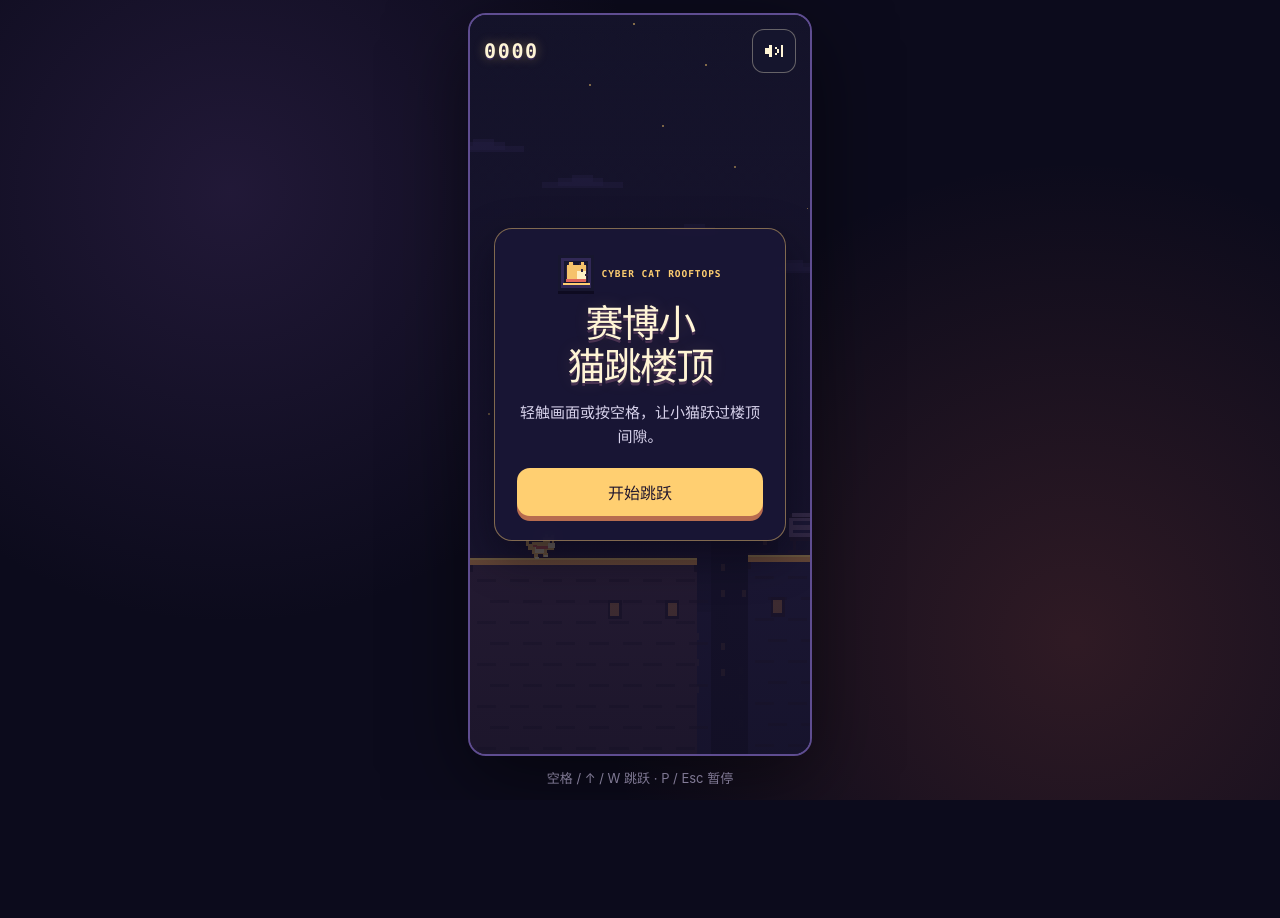
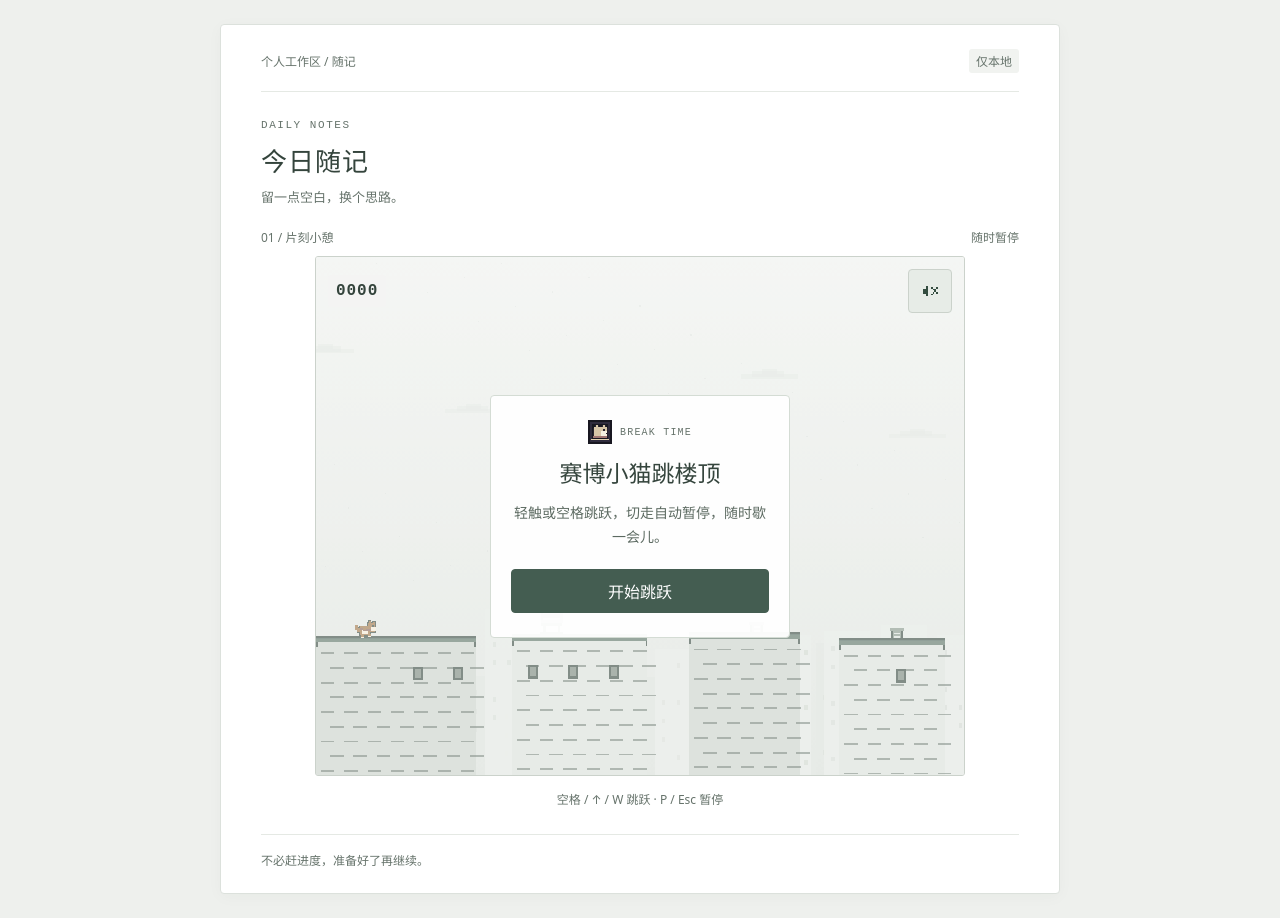
Before and after one commit to Yessi-cmd/cyber-cat-rooftops, a website built with Vite: page index.html in a window 1280 px wide. Before the commit the page ends 800 px from the top, so only its background shows below. Built offline with nearby package versions, Linux system fonts and the light colour scheme.

Commit message:
Make work breaks quiet and embed game in an office document

```diff
--- a/index.html
+++ b/index.html
@@ -24,10 +24,21 @@
     <meta property="og:image:alt" content="橘白小猫戴着珊瑚围巾跃过温暖的夜间城市楼顶" />
     <meta name="twitter:card" content="summary_large_image" />
     <meta name="twitter:image" content="https://game.norliva.top/og-card.jpg" />
-    <title>赛博小猫跳楼顶</title>
+    <title>今日随记 · 小憩</title>
   </head>
   <body>
     <main class="page-shell">
+      <article class="document">
+        <header class="document-header">
+          <span class="document-category" data-document="category">个人工作区 / 随记</span>
+          <span class="document-tag" data-document="tag">仅本地</span>
+        </header>
+        <div class="document-intro">
+          <p class="document-kicker" data-document="kicker">DAILY NOTES</p>
+          <h2 data-document="title">今日随记</h2>
+          <p data-document="intro">留一点空白，换个思路。</p>
+        </div>
+        <div class="section-label"><span data-document="section">01 / 片刻小憩</span><span data-document="hint">随时暂停</span></div>
       <section id="game-shell" class="game-shell" tabindex="0" aria-label="赛博小猫跳楼顶游戏区域">
         <canvas id="game-canvas" aria-label="游戏画面"></canvas>
 
@@ -43,10 +54,10 @@
           <div class="panel">
             <div class="brand-lockup" aria-hidden="true">
               <img class="brand-mark" src="/favicon.svg" width="40" height="40" alt="" />
-              <p id="eyebrow" class="eyebrow">CYBER CAT ROOFTOPS</p>
+              <p id="eyebrow" class="eyebrow" data-document="brand">BREAK TIME</p>
             </div>
             <h1 id="overlay-title">赛博小猫跳楼顶</h1>
-            <p id="overlay-copy">轻触画面或按空格，让小猫跃过楼顶间隙。</p>
+            <p id="overlay-copy">轻触或空格跳跃，切走自动暂停，随时歇一会儿。</p>
             <p id="result" class="result" hidden></p>
             <button id="primary-button" class="primary-button" type="button">开始跳跃</button>
           </div>
@@ -57,6 +68,8 @@
       </section>
 
       <p class="desktop-help">空格 / ↑ / W 跳跃 · P / Esc 暂停</p>
+      <footer class="document-footer" data-document="footer">不必赶进度，准备好了再继续。</footer>
+      </article>
     </main>
 
     <script type="module" src="/src/main.ts"></script>
--- a/src/content/zh-CN.ts
+++ b/src/content/zh-CN.ts
@@ -3,15 +3,26 @@ import type { GameState } from "../game/types";
 type OverlayState = Exclude<GameState, "playing">;
 
 export const CONTENT = {
+  document: {
+    category: "个人工作区 / 随记",
+    tag: "仅本地",
+    kicker: "DAILY NOTES",
+    title: "今日随记",
+    intro: "留一点空白，换个思路。",
+    section: "01 / 片刻小憩",
+    hint: "随时暂停",
+    footer: "不必赶进度，准备好了再继续。",
+    brand: "BREAK TIME",
+  },
   overlay: {
     ready: {
       title: "赛博小猫跳楼顶",
-      copy: "轻触画面或按空格，让小猫跃过楼顶间隙。",
+      copy: "轻触或空格跳跃，切走自动暂停，随时歇一会儿。",
       action: "开始跳跃",
     },
     paused: {
       title: "稍作休息",
-      copy: "返回后需要手动继续，小猫会在原地等你。",
+      copy: "小猫在原地等你，准备好后点「继续游戏」。",
       action: "继续游戏",
     },
     gameOver: {
--- a/src/main.ts
+++ b/src/main.ts
@@ -44,6 +44,9 @@ class GameApp {
   private accumulator = 0;
 
   constructor() {
+    for (const [key, text] of Object.entries(CONTENT.document)) {
+      requiredElement<HTMLElement>(`[data-document="${key}"]`).textContent = text;
+    }
     this.session.setViewWidth(this.renderer.viewWidth);
     new InputController(this.shell, this.canvas, this.handleInput);
     this.primaryButton.addEventListener("click", this.handlePrimaryClick);
@@ -101,7 +104,7 @@ class GameApp {
       return;
     }
     if (action === "pause") {
-      this.togglePause();
+      this.pauseForInterruption();
       return;
     }
 
@@ -142,7 +145,7 @@ class GameApp {
   };
 
   private readonly handlePauseClick = (): void => {
-    this.togglePause();
+    this.pauseForInterruption();
     this.shell.focus({ preventScroll: true });
   };
 
@@ -157,19 +160,6 @@ class GameApp {
     this.renderSoundButton();
     this.shell.focus({ preventScroll: true });
   };
-
-  private togglePause(): void {
-    if (this.stateMachine.state === "playing") {
-      this.stateMachine.send("pause");
-      this.audio.setAmbientActive(false);
-      this.liveStatus.textContent = CONTENT.live.paused;
-    } else if (this.stateMachine.state === "paused") {
-      this.stateMachine.send("resume");
-      this.audio.setAmbientActive(true);
-      this.liveStatus.textContent = CONTENT.live.resumed;
-    }
-    this.renderUi();
-  }
 
   private pauseForInterruption(): void {
     if (this.stateMachine.state !== "playing") {
@@ -223,6 +213,7 @@ class GameApp {
 
   private renderUi(): void {
     const state = this.stateMachine.state;
+    this.shell.dataset.state = state;
     this.pauseButton.hidden = state !== "playing";
     renderUiIcon(this.pauseButton, "pause");
     this.pauseButton.setAttribute("aria-label", CONTENT.aria.pause);
--- a/src/render/palette.ts
+++ b/src/render/palette.ts
@@ -1,19 +1,19 @@
 export const PALETTE = {
-  ink: "#0c0b1c",
-  night: "#17162f",
-  nightLift: "#211a3b",
-  violetDark: "#312856",
-  violet: "#493252",
-  haze: "#6b5480",
-  textCream: "#fff5d6",
-  catCream: "#fff0c4",
-  warmYellow: "#ffcf71",
-  catOrange: "#f6c26b",
-  roofOrange: "#f0a45e",
-  windowAmber: "#d89061",
-  scarfCoral: "#df665c",
-  neonCyan: "#72d7d0",
-  neonPink: "#e985b5",
-  smoke: "#b8aecb",
-  blackPurple: "#30213f",
+  ink: "#26372e",
+  night: "#f4f5f3",
+  nightLift: "#e7eae6",
+  violetDark: "#dce1dc",
+  violet: "#cbd2cb",
+  haze: "#809084",
+  textCream: "#293b31",
+  catCream: "#f9edd7",
+  warmYellow: "#445d51",
+  catOrange: "#986b38",
+  roofOrange: "#50685a",
+  windowAmber: "#9caa9b",
+  scarfCoral: "#815b4e",
+  neonCyan: "#7c958a",
+  neonPink: "#a28b91",
+  smoke: "#a8b3a9",
+  blackPurple: "#293b31",
 } as const;
--- a/src/render/renderer.ts
+++ b/src/render/renderer.ts
@@ -40,9 +40,10 @@ export class Renderer {
     context.save();
     context.setTransform(this.dpr, 0, 0, this.dpr, 0, 0);
     context.imageSmoothingEnabled = false;
-    this.drawSky(snapshot.cameraX, snapshot.cameraY, reducedMotion);
-    this.drawPlatforms(snapshot, reducedMotion, nowMs);
-    this.drawCat(snapshot, gameState, reducedMotion, nowMs);
+    // Keep decorative layers still in the document-style presentation.
+    this.drawSky(0, 0, true);
+    this.drawPlatforms(snapshot, true, nowMs);
+    this.drawCat(snapshot, gameState, reducedMotion || gameState !== "playing", nowMs);
     context.restore();
   }
 
@@ -71,7 +72,7 @@ export class Renderer {
     context.fillRect(0, 0, this.logicalWidth, GAME_HEIGHT);
 
     context.fillStyle = PALETTE.warmYellow;
-    context.globalAlpha = 0.72;
+    context.globalAlpha = 0.08;
     const starCount = Math.ceil(this.logicalWidth / 22);
     for (let index = 0; index < starCount; index += 1) {
       const x = (index * 83 + 29) % this.logicalWidth;
@@ -323,10 +324,6 @@ export class Renderer {
       this.landingStartedAtMs = null;
     }
 
-    if (pose.animation === "land" && !reducedMotion && this.landingStartedAtMs !== null) {
-      this.drawLandingDust(x, y + cat.height, nowMs - this.landingStartedAtMs);
-    }
-
     context.fillStyle = PALETTE.blackPurple;
     context.fillRect(x - 4, y + 11 + bob + pose.tailLift, 7, 10);
     context.fillRect(x - 7, y + 7 + bob + pose.tailLift, 5, 8);
@@ -371,19 +368,6 @@ export class Renderer {
     context.fillRect(x + 15, y + 25 + bob + pose.frontLegOffset, 5, 2);
   }
 
-  private drawLandingDust(x: number, floorY: number, elapsedMs: number): void {
-    const context = this.context;
-    const progress = Math.min(1, elapsedMs / LAND_ANIMATION_DURATION_MS);
-    const spread = Math.round(progress * 9);
-    const lift = Math.round(progress * 5);
-    context.save();
-    context.globalAlpha = 0.68 * (1 - progress);
-    context.fillStyle = PALETTE.smoke;
-    context.fillRect(x - 3 - spread, floorY - 2 - lift, 4, 3);
-    context.fillRect(x + 21 + spread, floorY - 3 - Math.round(lift * 0.6), 5, 3);
-    context.restore();
-  }
-
   private positiveModulo(value: number, divisor: number): number {
     return ((value % divisor) + divisor) % divisor;
   }
--- a/src/storage/preferences.ts
+++ b/src/storage/preferences.ts
@@ -7,7 +7,7 @@ export interface SaveData {
   muted: boolean;
 }
 
-const DEFAULT_SAVE: SaveData = { version: SCHEMA_VERSION, bestScore: 0, muted: false };
+const DEFAULT_SAVE: SaveData = { version: SCHEMA_VERSION, bestScore: 0, muted: true };
 
 function validBestScore(value: unknown): value is number {
   return typeof value === "number" && Number.isFinite(value) && value >= 0;
@@ -39,7 +39,7 @@ export function decodeSave(raw: string | null): SaveData {
     }
 
     if (value.version === 1 && "bestScore" in value && validBestScore(value.bestScore)) {
-      return { version: SCHEMA_VERSION, bestScore: Math.floor(value.bestScore), muted: false };
+      return { version: SCHEMA_VERSION, bestScore: Math.floor(value.bestScore), muted: true };
     }
   } catch {
     return { ...DEFAULT_SAVE };
--- a/src/styles.css
+++ b/src/styles.css
@@ -1,75 +1,96 @@
 :root {
-  color: #fff5d6;
-  background: #0c0b1c;
-  font-family: Inter, ui-sans-serif, system-ui, -apple-system, BlinkMacSystemFont, "Segoe UI", sans-serif;
+  color: #34443c;
+  background: #eef0ed;
+  font-family: ui-sans-serif,system-ui,-apple-system,BlinkMacSystemFont,"Segoe UI",sans-serif;
   font-synthesis: none;
   text-rendering: optimizeLegibility;
 }
-
 * {
   box-sizing: border-box;
 }
-
-html,
-body {
+html,body {
   min-width: 320px;
   min-height: 100%;
   margin: 0;
-  overscroll-behavior: none;
 }
-
 body {
   min-height: 100dvh;
-  background:
-    radial-gradient(circle at 18% 24%, rgb(101 67 142 / 24%), transparent 27rem),
-    radial-gradient(circle at 84% 80%, rgb(221 101 76 / 17%), transparent 30rem),
-    #0c0b1c;
 }
-
 button {
   font: inherit;
+  cursor: pointer;
 }
-
 .page-shell {
   min-height: 100dvh;
+  padding: max(24px,env(safe-area-inset-top)) max(16px,env(safe-area-inset-right)) max(24px,env(safe-area-inset-bottom)) max(16px,env(safe-area-inset-left));
   display: grid;
-  place-content: center;
+  place-items: start center;
+}
+.document {
+  width: min(100%,840px);
+  padding: 24px 40px;
+  background: #fff;
+  border: 1px solid #dce1dc;
+  border-radius: 4px;
+  box-shadow: 0 3px 16px #26372e08;
+}
+.document-header,.section-label {
+  display: flex;
+  align-items: center;
+  justify-content: space-between;
   gap: 12px;
-  padding: max(12px, env(safe-area-inset-top)) max(12px, env(safe-area-inset-right))
-    max(12px, env(safe-area-inset-bottom)) max(12px, env(safe-area-inset-left));
+  font-size: 12px;
+  color: #66736b;
 }
-
+.document-header {
+  padding-bottom: 18px;
+  border-bottom: 1px solid #e5e9e4;
+}
+.document-tag {
+  padding: 3px 7px;
+  background: #f1f3f0;
+  border-radius: 3px;
+}
+.document-intro {
+  padding: 26px 0 22px;
+}
+.document-kicker {
+  font: 11px/1.4 ui-monospace,monospace;
+  letter-spacing: .14em;
+  color: #66736b;
+  margin: 0 0 8px;
+}
+.document-intro h2 {
+  font-size: 26px;
+  font-weight: 600;
+  letter-spacing: .04em;
+  margin: 0 0 8px;
+}
+.document-intro p:last-child {
+  font-size: 13px;
+  color: #66736b;
+  margin: 0;
+}
+.section-label {
+  margin: 0 0 10px;
+}
 .game-shell {
   position: relative;
-  width: min(100vw - 24px, 500px, calc((100dvh - 56px) * 390 / 844));
-  max-height: calc(100dvh - 56px);
-  aspect-ratio: 390 / 844;
+  width: min(100%,650px);
+  margin: auto;
+  aspect-ratio: 1.25;
   overflow: hidden;
-  border: 2px solid #5f4d91;
-  border-radius: 18px;
-  background: #17162f;
-  box-shadow: 0 22px 80px rgb(0 0 0 / 50%);
+  border: 1px solid #cbd2cb;
+  border-radius: 3px;
+  background: #f4f5f3;
   outline: none;
   isolation: isolate;
+  max-height: none;
 }
-
-@media (min-width: 768px) and (min-height: 600px) and (pointer: fine) {
-  .game-shell {
-    width: min(calc(100vw - 80px), calc((100dvh - 56px) * 1.25), 1100px);
-    max-height: none;
-    aspect-ratio: 1.25 / 1;
-  }
-
-  .panel {
-    width: min(100%, 410px);
-    padding-inline: 32px;
-  }
+.game-shell:focus-visible {
+  outline: 2px solid #50685a;
+  outline-offset: 3px;
 }
-
-.game-shell:focus-visible {
-  box-shadow: 0 0 0 4px #ffd071, 0 22px 80px rgb(0 0 0 / 50%);
-}
-
 #game-canvas {
   display: block;
   width: 100%;
@@ -80,167 +101,160 @@ button {
   user-select: none;
   -webkit-user-select: none;
 }
-
 .hud {
   position: absolute;
   z-index: 4;
-  inset: max(14px, env(safe-area-inset-top)) 14px auto;
+  inset: 12px 12px auto;
   display: flex;
   align-items: center;
   justify-content: space-between;
   pointer-events: none;
-  font: 800 20px/1 ui-monospace, "SFMono-Regular", Consolas, monospace;
-  letter-spacing: 0.08em;
-  text-shadow: 0 2px 0 #32264f, 0 0 12px rgb(255 208 113 / 40%);
+  font: 600 16px/1 ui-monospace,monospace;
+  letter-spacing: .06em;
 }
-
 .hud-controls {
   display: flex;
   gap: 8px;
   pointer-events: auto;
 }
-
+#score {
+  padding: 8px;
+  background: #f4f5f3e8;
+  border-radius: 3px;
+}
 .icon-button {
   display: grid;
   place-items: center;
   width: 44px;
   height: 44px;
-  border: 1px solid rgb(255 245 214 / 35%);
-  border-radius: 12px;
-  color: inherit;
-  background: rgb(23 22 47 / 78%);
+  border: 1px solid #cbd2cb;
+  border-radius: 4px;
+  color: #445d51;
+  background: #fffffff0;
   pointer-events: auto;
-  cursor: pointer;
 }
-
 .icon-button[hidden] {
   display: none;
 }
-
 .pixel-icon {
-  width: 24px;
-  height: 24px;
+  width: 20px;
+  height: 20px;
   fill: currentColor;
   shape-rendering: crispEdges;
 }
-
 .icon-button[aria-pressed="true"] {
-  color: #ffcf71;
-  border-color: rgb(255 208 113 / 72%);
-  background: rgb(48 33 63 / 92%);
+  background: #e7ece7;
+  color: #344d40;
 }
-
-.icon-button:focus-visible,
-.primary-button:focus-visible {
-  outline: 3px solid #fff5d6;
-  outline-offset: 2px;
+.icon-button:focus-visible,.primary-button:focus-visible {
+  outline: 2px solid #344d40;
+  outline-offset: 3px;
 }
-
 .overlay {
   position: absolute;
   z-index: 3;
   inset: 0;
   display: grid;
   place-items: center;
-  padding: 24px;
-  background: linear-gradient(rgb(13 12 30 / 32%), rgb(13 12 30 / 74%));
+  padding: 20px;
+  background: #f4f5f370;
 }
-
 .overlay[hidden] {
   display: none;
 }
-
 .panel {
-  width: min(100%, 330px);
-  padding: 28px 22px 24px;
-  border: 1px solid rgb(255 208 113 / 45%);
-  border-radius: 18px;
-  background: rgb(26 22 54 / 92%);
-  box-shadow: 0 16px 44px rgb(4 3 14 / 45%);
+  width: min(100%,300px);
+  padding: 24px 20px;
+  background: #fffffff5;
+  border: 1px solid #d4dcd4;
+  border-radius: 4px;
   text-align: center;
-  backdrop-filter: blur(8px);
 }
-
 .brand-lockup {
   display: flex;
+  justify-content: center;
   align-items: center;
-  justify-content: center;
-  gap: 7px;
-  margin: -2px 0 11px;
+  margin: 0 0 14px;
+  gap: 8px;
 }
-
 .brand-mark {
-  width: 36px;
-  height: 36px;
+  width: 24px;
+  height: 24px;
   image-rendering: pixelated;
-  filter: drop-shadow(0 3px 0 rgb(4 3 14 / 48%));
+  filter: grayscale(.65);
 }
-
 .eyebrow {
   margin: 0;
-  color: #ffcf71;
-  font: 700 9.5px/1.2 ui-monospace, "SFMono-Regular", Consolas, monospace;
-  letter-spacing: 0.1em;
-  white-space: nowrap;
+  color: #66736b;
+  font: 10px/1.3 ui-monospace,monospace;
+  letter-spacing: .12em;
 }
-
 h1 {
+  font-size: 23px;
+  font-weight: 600;
+  line-height: 1.35;
   margin: 0;
-  font-size: clamp(27px, 8vw, 38px);
-  font-weight: 900;
-  letter-spacing: -0.045em;
-  line-height: 1.12;
   text-wrap: balance;
-  text-shadow: 0 3px 0 #493252, 0 0 18px rgb(255 207 113 / 14%);
 }
-
 #overlay-copy {
-  margin: 14px auto 20px;
-  color: #d9d4ed;
-  font-size: 15px;
-  line-height: 1.55;
+  font-size: 14px;
+  line-height: 1.7;
+  color: #5c6a61;
+  margin: 12px 0 20px;
 }
-
 .result {
-  margin: -8px 0 18px;
-  color: #ffcf71;
-  font-weight: 800;
+  font-size: 14px;
+  font-weight: 600;
+  margin: 0 0 16px;
 }
-
 .primary-button {
   width: 100%;
-  min-height: 48px;
+  min-height: 44px;
+  border: 1px solid #445d51;
+  border-radius: 4px;
+  color: #fff;
+  background: #445d51;
+  font-weight: 600;
+}
+.primary-button:active {
+  background: #34483d;
+}
+.game-shell[data-state="paused"] #game-canvas {
+  visibility: hidden;
+}
+.game-shell[data-state="paused"] .overlay {
+  background: #f4f5f3;
+}
+.game-shell[data-state="paused"] .panel {
   border: 0;
-  border-radius: 13px;
-  color: #21172e;
-  background: #ffcf71;
-  box-shadow: 0 5px 0 #b86c4f;
-  font-weight: 850;
-  cursor: pointer;
+  background: transparent;
 }
-
-.primary-button:active {
-  translate: 0 3px;
-  box-shadow: 0 2px 0 #b86c4f;
+.game-shell[data-state="paused"] .brand-mark {
+  display: none;
 }
-
 .rotate-hint {
   display: none;
   position: absolute;
   z-index: 5;
   inset: 0;
   place-items: center;
-  background: #17162f;
-  font-weight: 800;
+  background: #f4f5f3;
+  font-weight: 600;
 }
-
 .desktop-help {
-  margin: 0;
-  color: #aaa1c5;
-  font-size: 13px;
+  margin: 14px 0 0;
+  color: #66736b;
+  font-size: 12px;
   text-align: center;
+  line-height: 1.6;
 }
-
+.document-footer {
+  margin-top: 24px;
+  padding-top: 16px;
+  border-top: 1px solid #e5e9e4;
+  font-size: 12px;
+  color: #66736b;
+}
 .sr-only {
   position: absolute;
   width: 1px;
@@ -248,24 +262,71 @@ h1 {
   padding: 0;
   margin: -1px;
   overflow: hidden;
-  clip: rect(0, 0, 0, 0);
+  clip: rect(0,0,0,0);
   white-space: nowrap;
   border: 0;
 }
-
-@media (orientation: landscape) and (max-height: 520px) and (pointer: coarse) {
+@media(max-width:767px),(pointer:coarse) {
+  .page-shell {
+    padding: max(10px,env(safe-area-inset-top)) max(10px,env(safe-area-inset-right)) max(10px,env(safe-area-inset-bottom)) max(10px,env(safe-area-inset-left));
+  }
+  .document {
+    width: auto;
+    max-width: 100%;
+    padding: 12px;
+  }
+  .document-header {
+    padding-bottom: 10px;
+  }
+  .document-intro {
+    padding: 12px 0;
+  }
+  .document-kicker,.document-intro p:last-child,.document-footer {
+    display: none;
+  }
+  .document-intro h2 {
+    font-size: 20px;
+    margin: 0;
+  }
+  .game-shell {
+    width: min(calc(100vw - 48px),calc((100dvh - 182px)*390/844));
+    aspect-ratio: 390/844;
+    max-height: none;
+    margin: auto;
+  }
+  .section-label {
+    font-size: 11px;
+  }
+  .overlay {
+    padding: 12px;
+  }
+  .panel {
+    padding: 20px 14px;
+  }
+  h1 {
+    font-size: 21px;
+  }
+  .brand-lockup {
+    margin-bottom: 10px;
+  }
+  .desktop-help {
+    font-size: 11px;
+    margin-top: 10px;
+  }
+}
+@media(orientation:landscape) and (max-height:520px) and (pointer:coarse) {
+  .game-shell {
+    min-width: 240px;
+    min-height: 180px;
+  }
   .rotate-hint {
     display: grid;
   }
 }
-
-@media (prefers-reduced-motion: reduce) {
-  *,
-  *::before,
-  *::after {
-    scroll-behavior: auto !important;
-    animation-duration: 0.01ms !important;
-    animation-iteration-count: 1 !important;
-    transition-duration: 0.01ms !important;
+@media(prefers-reduced-motion:reduce) {
+  *,*::before,*::after {
+    scroll-behavior: auto!important;
+    animation-duration: .01ms!important;
+    transition-duration: .01ms!important;
   }
 }
--- a/tests/palette-contrast.test.ts
+++ b/tests/palette-contrast.test.ts
@@ -1,15 +1,15 @@
 import { describe, expect, it } from "vitest";
 import { PALETTE } from "../src/render/palette";
 
-describe("M3 grayscale hierarchy", () => {
-  it("猫与可落平台在灰度亮度上明显高于玩法背景", () => {
-    expect(contrastRatio(PALETTE.catOrange, PALETTE.night)).toBeGreaterThan(7);
-    expect(contrastRatio(PALETTE.catCream, PALETTE.night)).toBeGreaterThan(12);
-    expect(contrastRatio(PALETTE.roofOrange, PALETTE.violet)).toBeGreaterThan(4.5);
-    expect(contrastRatio(PALETTE.warmYellow, PALETTE.violetDark)).toBeGreaterThan(7);
+describe("office palette hierarchy", () => {
+  it("猫的深色轮廓与可落平台在浅背景中清楚可辨", () => {
+    expect(contrastRatio(PALETTE.catOrange, PALETTE.night)).toBeGreaterThan(4);
+    expect(contrastRatio(PALETTE.blackPurple, PALETTE.night)).toBeGreaterThan(10);
+    expect(contrastRatio(PALETTE.roofOrange, PALETTE.violet)).toBeGreaterThan(3.5);
+    expect(contrastRatio(PALETTE.warmYellow, PALETTE.violetDark)).toBeGreaterThan(4.5);
   });
 
-  it("远景与夜空保持低对比，避免伪装成平台", () => {
+  it("远景与天空保持低对比，避免伪装成平台", () => {
     expect(contrastRatio(PALETTE.violetDark, PALETTE.night)).toBeLessThan(1.5);
     expect(contrastRatio(PALETTE.nightLift, PALETTE.night)).toBeLessThan(1.2);
   });
```
Also changed, not shown: docs/ART_DIRECTION.md (+11 -1 lines), docs/PLAN.md (+4 -4 lines), docs/WORK_BREAK.md (added, +18 -0 lines), tests/preferences.test.ts (+11 -5 lines), README.md, docs/assets/office-game-preview.png (added), docs/assets/office-preview.png (added).
